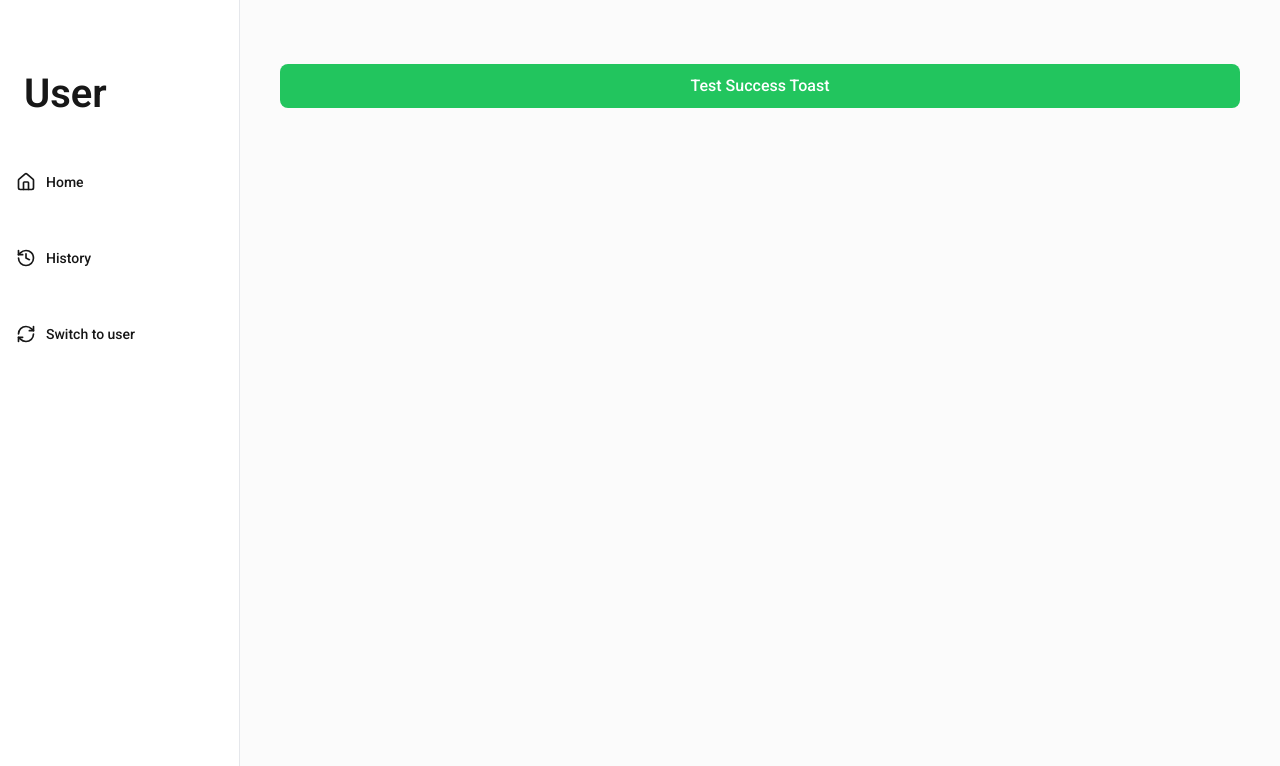
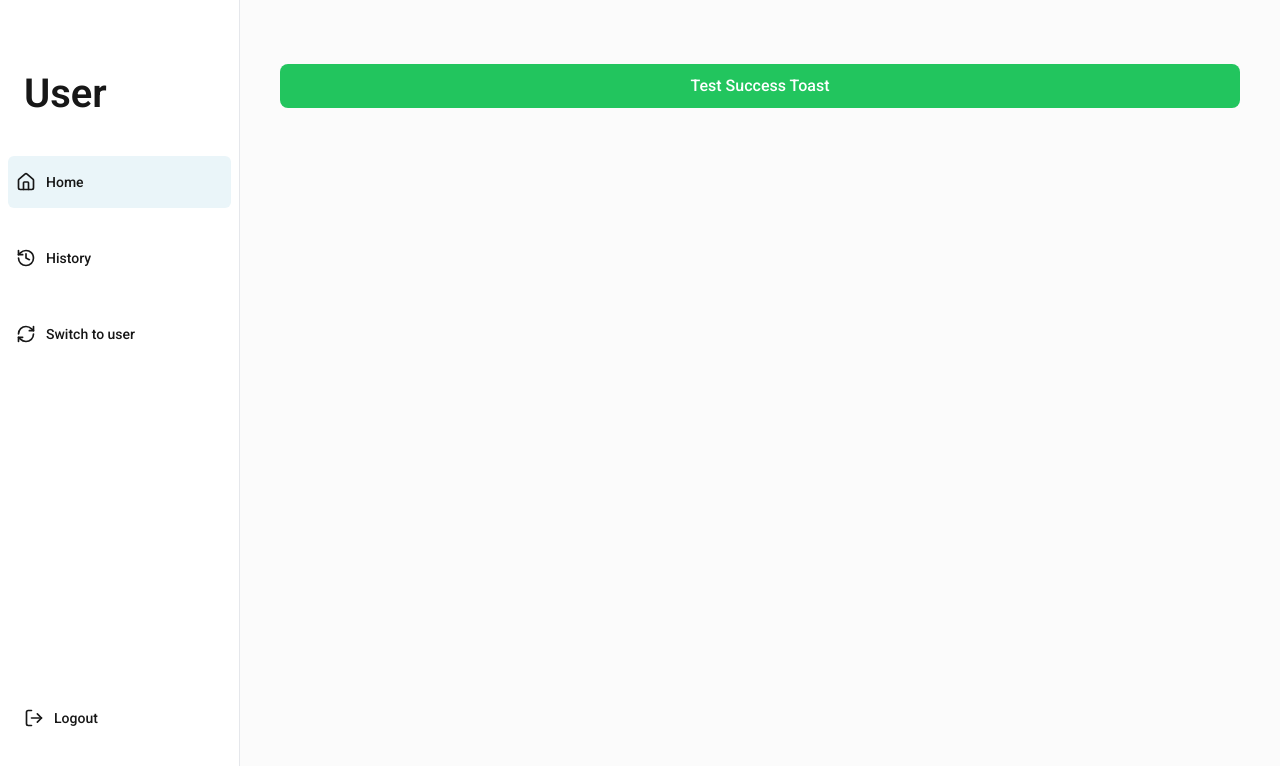
Before and after one commit to maxexq/concert-ticket-assignment, a Next.js app in the folder apps/web/: page / in a window 1280 px wide. Shown: the top 766 px of the page. Built offline with nearby package versions, Linux system fonts and the light colour scheme.

Commit message:
feat: add bottom sidebar menu like logout, etc..

```diff
--- a/apps/web/components/atoms/MenuButton.tsx
+++ b/apps/web/components/atoms/MenuButton.tsx
@@ -13,7 +13,6 @@ export interface IMenuButtonProps {
   href?: string;
   icon?: LucideIcon;
   type?: MenuButtonType;
-  isActive?: boolean;
   onClick?: () => void;
 }
 
@@ -23,9 +22,11 @@ const MenuButton = (props: IMenuButtonProps) => {
     href = "#",
     icon: Icon,
     type = MenuButtonType.LINK,
-    isActive = false,
     onClick,
   } = props;
+
+  const currentPath = window.location.pathname;
+  const isActive = currentPath === href;
 
   const baseStyles = `
     flex items-center gap-2.5 w-full px-2 py-4 rounded-md
--- /dev/null
+++ b/apps/web/components/atoms/index.ts
@@ -0,0 +1 @@
+export { default as MenuButton } from "./MenuButton";
--- a/apps/web/components/layout/Sidebar.tsx
+++ b/apps/web/components/layout/Sidebar.tsx
@@ -1,8 +1,8 @@
 "use client";
 
-import { Home, History, RefreshCw, X } from "lucide-react";
+import { Home, History, RefreshCw, X, LogOut } from "lucide-react";
 import React from "react";
-import MenuButton from "../atoms/MenuButton";
+import { MenuButton } from "../atoms";
 
 interface ISidebarProps {
   isOpen: boolean;
@@ -24,12 +24,12 @@ const Sidebar = (props: ISidebarProps) => {
       <aside
         className={`
           fixed top-0 left-0 z-50 h-screen w-60 bg-white border-r border-gray-200
-          transform transition-transform duration-300 ease-in-out
+          transform transition-transform duration-300 ease-in-out flex flex-col
           lg:translate-x-0 lg:static lg:z-auto
           ${isOpen ? "translate-x-0" : "-translate-x-full"}
         `}
       >
-        <div className="flex items-center justify-between p-4 lg:hidden">
+        <div className="flex items-center justify-between p-4 lg:hidden shrink-0">
           <span className="font-semibold">Menu</span>
           <button
             onClick={onClose}
@@ -39,9 +39,9 @@ const Sidebar = (props: ISidebarProps) => {
           </button>
         </div>
 
-        <nav className="py-10">
-          <h1 className="p-6 text-[40px] font-semibold">User</h1>
-          <ul className="flex flex-col gap-2">
+        <nav className="flex flex-col flex-1 min-h-0 py-10 lg:py-10">
+          <h1 className="p-6 text-[40px] font-semibold shrink-0">User</h1>
+          <ul className="flex flex-col gap-2 flex-1 overflow-y-auto">
             <li className="p-2">
               <MenuButton title="Home" href="/" icon={Home} />
             </li>
@@ -52,6 +52,11 @@ const Sidebar = (props: ISidebarProps) => {
               <MenuButton title="Switch to user" icon={RefreshCw} />
             </li>
           </ul>
+          <ul className="shrink-0 p-2">
+            <li className="p-2">
+              <MenuButton title="Logout" icon={LogOut} />
+            </li>
+          </ul>
         </nav>
       </aside>
     </>
```
